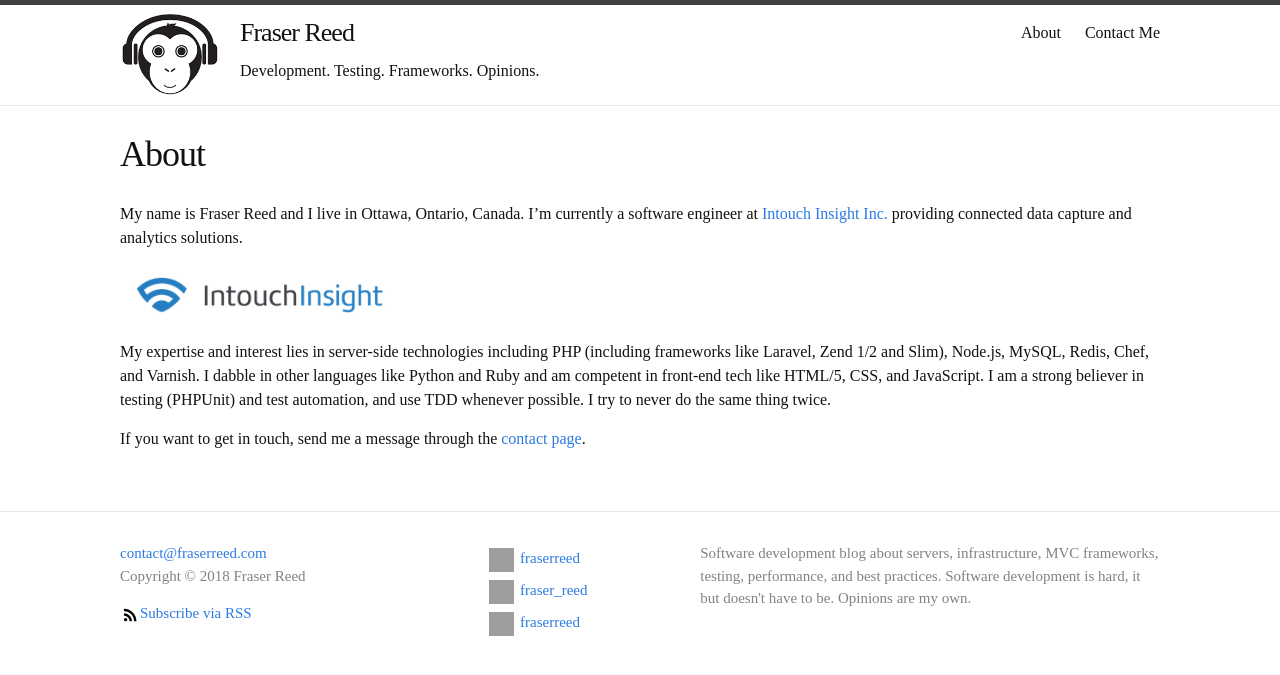
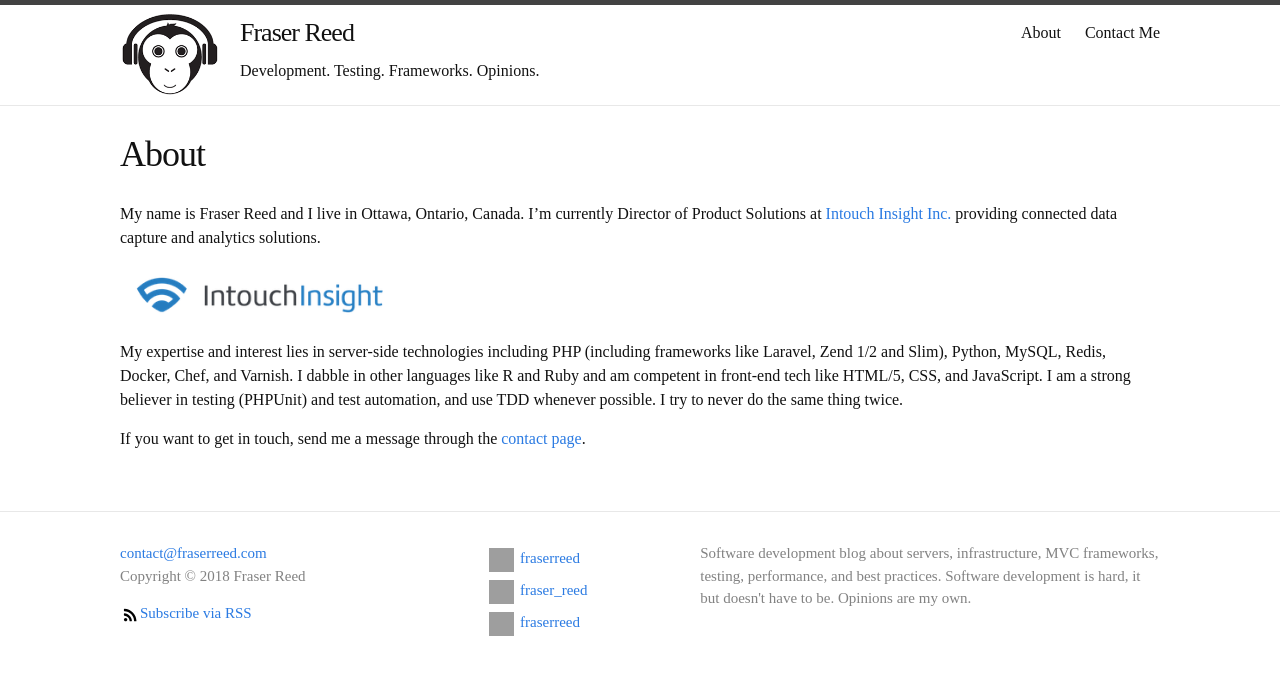
Before and after one commit to fraserreed/fraserreed.github.io, a Jekyll site: the page built from about.md, in a window 1280 px wide. Shown: the top 675 px of the page. Built offline with Jekyll 4.4.1, drawn with Linux system fonts in a browser that asks for light colours; some web fonts are replaced; grey boxes are pictures that could not be loaded.

Commit message:
updated title

```diff
--- a/about.md
+++ b/about.md
@@ -5,15 +5,15 @@ permalink: /about/
 ---
 
 
-My name is Fraser Reed and I live in Ottawa, Ontario, Canada.  I'm currently a software engineer at
+My name is Fraser Reed and I live in Ottawa, Ontario, Canada.  I'm currently Director of Product Solutions at
 [Intouch Insight Inc.](https://www.intouchinsight.com) providing connected data capture and analytics solutions.
 
 <a href="https://www.intouchinsight.com" target="_blank">
 	<img src="/css/logos/intouchinsight.png" height="60px" alt="Intouch Insight">
 </a>
 
-My expertise and interest lies in server-side technologies including PHP (including frameworks like Laravel, Zend 1/2 and Slim), Node.js,
-MySQL, Redis, Chef, and Varnish.  I dabble in other languages like Python and Ruby and am competent in front-end tech like HTML/5,
+My expertise and interest lies in server-side technologies including PHP (including frameworks like Laravel, Zend 1/2 and Slim), Python,
+MySQL, Redis, Docker, Chef, and Varnish.  I dabble in other languages like R and Ruby and am competent in front-end tech like HTML/5,
 CSS, and JavaScript.  I am a strong believer in testing (PHPUnit) and test automation, and use TDD whenever possible.  I try to never do the same thing twice.
 
 If you want to get in touch, send me a message through the [contact page](/contact/).
```
